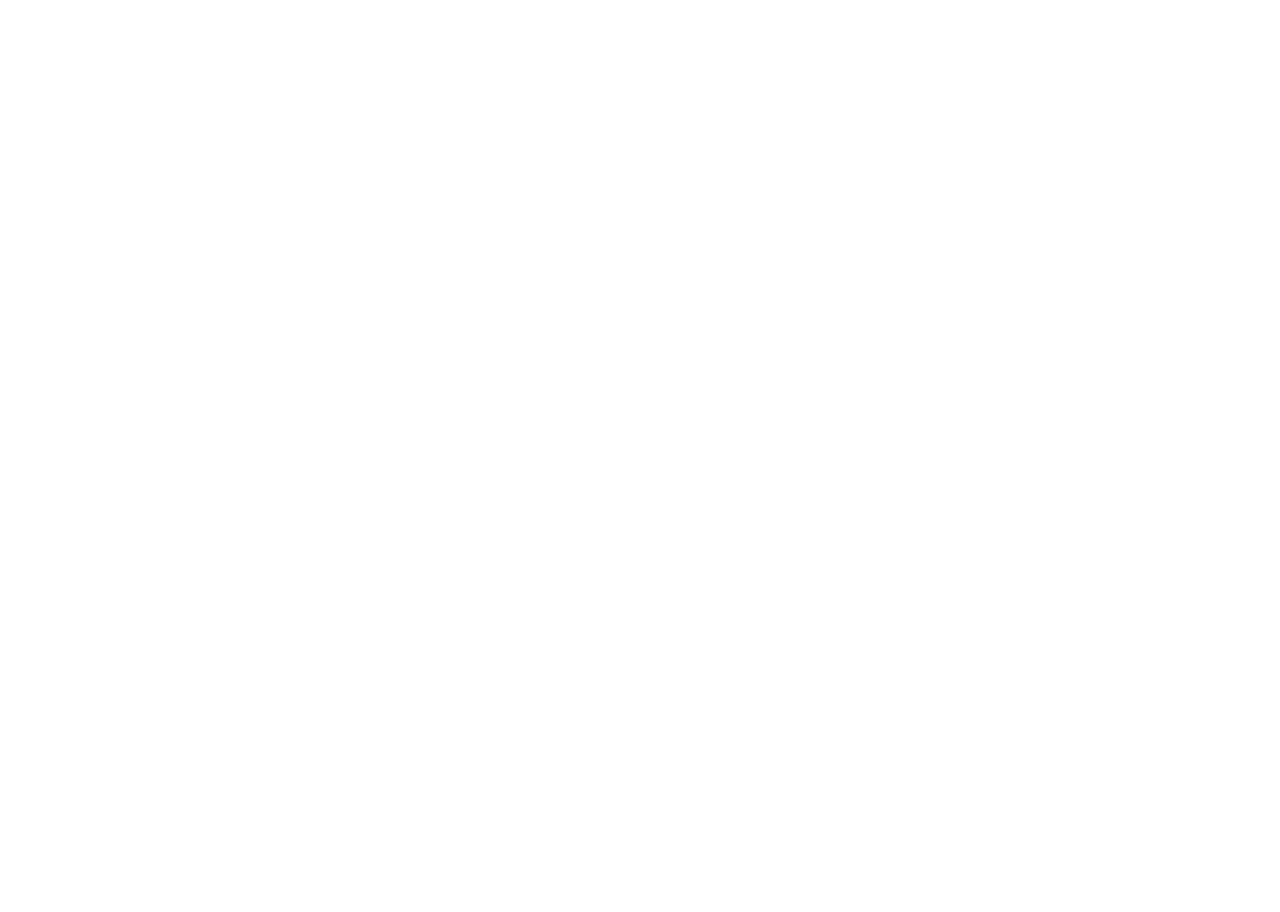
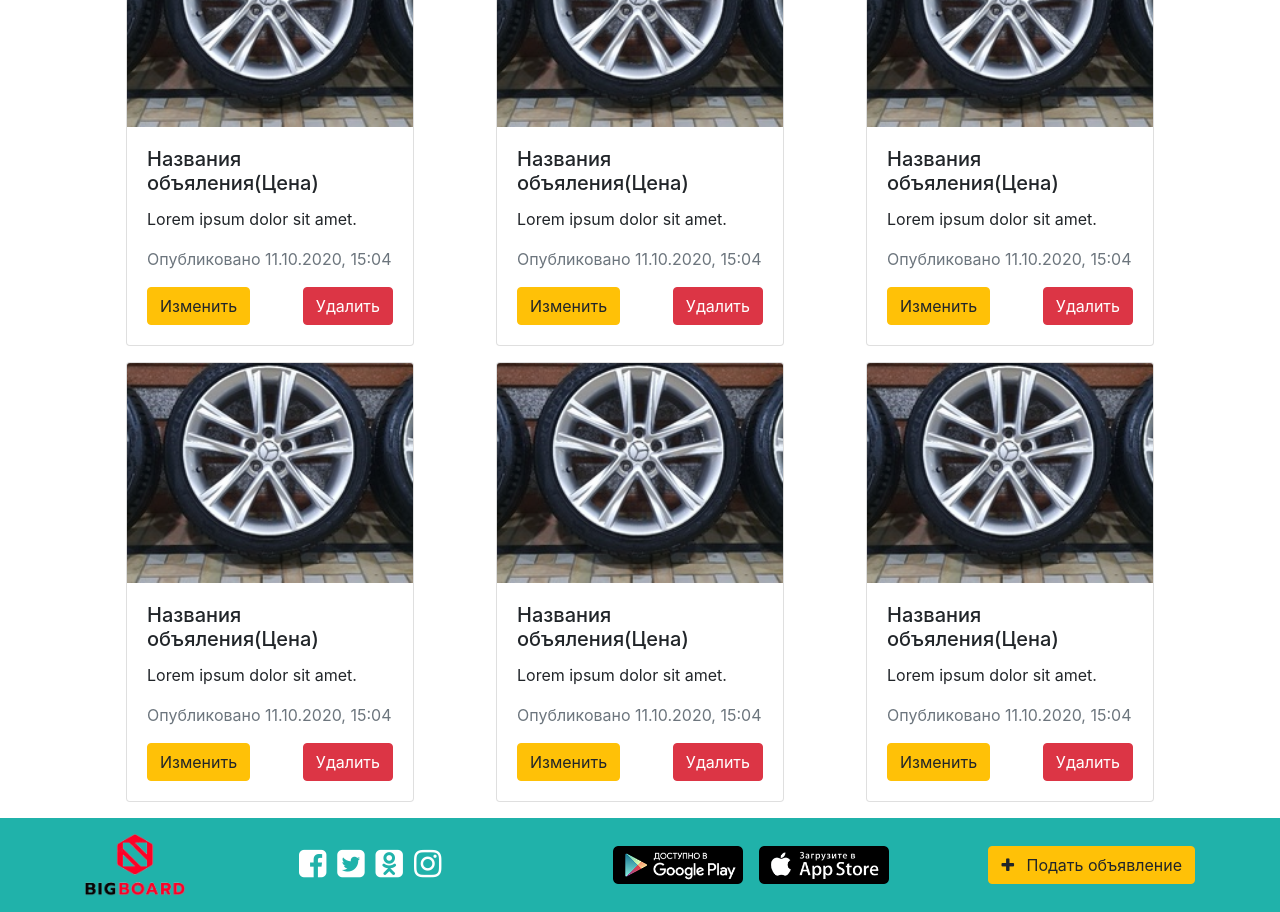
Before and after one commit to kosimbekGH/big-board, an Angular app: page /personal-area in a window 1280 px wide. Shown: the part 260-1172 px from the top of the page. Before the commit the page ends 800 px from the top, so only its background shows below. Built offline with nearby package versions, Linux system fonts and the light colour scheme.

Commit message:
создание личного кабинета

```diff
--- a/src/app/components/footer/footer.component.html
+++ b/src/app/components/footer/footer.component.html
@@ -7,10 +7,10 @@
     </div>
 
     <div>
-      <a href="facebook.com"> <span class=" fa fa-facebook-square fa-2x col-2 cursor-pointer"></span></a>
-      <a href="twitter.com"><span  class="fa fa-twitter-square fa-2x col-2 cursor-pointer"></span></a>
-      <a href="ok.ru"> <span  class="fa fa-odnoklassniki-square fa-2x col-2 cursor-pointer"></span></a>
-      <a href="instagram.com"> <span  class="fa fa-instagram fa-2x col-2 cursor-pointer"></span></a>
+      <a href=""> <span class=" fa fa-facebook-square fa-2x col-2 cursor-pointer"></span></a>
+      <a href=""><span  class="fa fa-twitter-square fa-2x col-2 cursor-pointer"></span></a>
+      <a href=""> <span  class="fa fa-odnoklassniki-square fa-2x col-2 cursor-pointer"></span></a>
+      <a href=""> <span  class="fa fa-instagram fa-2x col-2 cursor-pointer"></span></a>
     </div>
 
     <div><img class="pic-size mr-3" src="../../../assets/img/google-play.png" alt="">
--- a/src/app/pages/ad/components/ad-detail/ad-detail.component.html
+++ b/src/app/pages/ad/components/ad-detail/ad-detail.component.html
@@ -6,7 +6,7 @@
     <div class="d-flex justify-content-between section-width">
       <span class="pl-0 ">Дата публикации</span>
       <span class=" text-muted">Номер объявления</span>
-      <span class="fa fa-star-o fa-2x text-warning"></span>
+      <span routerLink="/favorite" class="fa fa-star-o fa-2x text-warning"></span>
     </div>
 
   </section>
--- a/src/app/pages/favorite/components/favorite/favorite.component.html
+++ b/src/app/pages/favorite/components/favorite/favorite.component.html
@@ -1 +1,64 @@
-<p>favorite works!</p>
+
+<div class="container">
+
+<h2 class="mt-3">Избранные</h2>
+
+
+<div class="d-flex justify-content-around mt-3">
+
+  <div routerLink="/ad-detail" class="card cursor-pointer" style="width: 18rem;">
+    <img src="../../../../../assets/img/1.jpg" class="card-img-top" alt="...">
+    <div class="card-body">
+      <h5 class="card-title">Названия объяления(Цена)</h5>
+        <button class="btn btn-danger col-12 ">Убрать из избранных</button>
+    </div>
+  </div>
+
+  <div routerLink="/ad-detail" class="card cursor-pointer" style="width: 18rem;">
+    <img src="../../../../../assets/img/1.jpg" class="card-img-top" alt="...">
+    <div class="card-body">
+      <h5 class="card-title">Названия объяления(Цена)</h5>
+      <button class="btn btn-danger col-12 ">Убрать из избранных</button>
+    </div>
+  </div>
+
+  <div routerLink="/ad-detail" class="card cursor-pointer" style="width: 18rem;">
+  <img src="../../../../../assets/img/1.jpg" class="card-img-top" alt="...">
+  <div class="card-body">
+    <h5 class="card-title">Названия объяления(Цена)</h5>
+    <button class="btn btn-danger col-12 ">Убрать из избранных</button>
+  </div>
+</div>
+
+</div>
+
+  <div class="d-flex justify-content-around mt-3">
+
+    <div routerLink="/ad-detail" class="card cursor-pointer" style="width: 18rem;">
+      <img src="../../../../../assets/img/1.jpg" class="card-img-top" alt="...">
+      <div class="card-body">
+        <h5 class="card-title">Названия объяления(Цена)</h5>
+        <button class="btn btn-danger col-12 ">Убрать из избранных</button>
+      </div>
+    </div>
+
+    <div routerLink="/ad-detail" class="card cursor-pointer" style="width: 18rem;">
+      <img src="../../../../../assets/img/1.jpg" class="card-img-top" alt="...">
+      <div class="card-body">
+        <h5 class="card-title">Названия объяления(Цена)</h5>
+        <button class="btn btn-danger col-12 ">Убрать из избранных</button>
+      </div>
+    </div>
+
+    <div routerLink="/ad-detail" class="card cursor-pointer" style="width: 18rem;">
+      <img src="../../../../../assets/img/1.jpg" class="card-img-top" alt="...">
+      <div class="card-body">
+        <h5 class="card-title">Названия объяления(Цена)</h5>
+        <button class="btn btn-danger col-12 ">Убрать из избранных</button>
+      </div>
+    </div>
+
+  </div>
+
+
+</div>
--- a/src/app/pages/profile/components/login/login.component.html
+++ b/src/app/pages/profile/components/login/login.component.html
@@ -51,11 +51,13 @@
           <input type="email" class="form-control">
         </div>
 
-        <div class="form-group pl-0 col-5">
+        <div class="form-group pl-0 col-5 ">
           <label>Введите пароль</label>
           <input type="password" class="form-control">
         </div>
-        <button type="submit" class="btn btn-primary reg-m-b">Вход</button>
+        <div class="margin-30">
+          <button type="submit" class="btn btn-primary">Вход</button>
+        </div>
 
       </ng-template>
     </div>
--- a/src/app/pages/profile/components/login/login.component.scss
+++ b/src/app/pages/profile/components/login/login.component.scss
@@ -1,6 +1,6 @@
 .cursor-pointer{
   cursor:pointer;
 }
-.reg-m-b{
-  margin-bottom: 300px;
+.margin-30{
+  margin-bottom: 250px;
 }
--- a/src/app/pages/profile/components/personal-area/personal-area.component.html
+++ b/src/app/pages/profile/components/personal-area/personal-area.component.html
@@ -1 +1,99 @@
-<p>personal-area works!</p>
+<div class="container">
+
+
+<div class="mb-3 mt-3">
+  <h2>Мои объявления</h2>
+</div>
+
+
+<div class="d-flex justify-content-around mt-3">
+
+  <div routerLink="/ad-detail" class="card cursor-pointer" style="width: 18rem;">
+    <img src="../../../../../assets/img/1.jpg" class="card-img-top" alt="...">
+    <div class="card-body">
+      <h5 class="card-title">Названия объяления(Цена)</h5>
+      <p>Lorem ipsum dolor sit amet.</p>
+      <p class="card-text text-muted">Опубликовано 11.10.2020, 15:04 </p>
+        <div  class="d-flex justify-content-between" >
+          <button class="btn btn-warning">Изменить</button>
+          <button class="btn btn-danger ">Удалить</button>
+        </div>
+    </div>
+  </div>
+
+  <div routerLink="/ad-detail" class="card cursor-pointer" style="width: 18rem;">
+    <img src="../../../../../assets/img/1.jpg" class="card-img-top" alt="...">
+    <div class="card-body">
+      <h5 class="card-title">Названия объяления(Цена)</h5>
+      <p>Lorem ipsum dolor sit amet.</p>
+      <p class="card-text text-muted">Опубликовано 11.10.2020, 15:04 </p>
+      <div  class="d-flex justify-content-between" >
+        <button class="btn btn-warning">Изменить</button>
+        <button class="btn btn-danger ">Удалить</button>
+      </div>
+    </div>
+  </div>
+
+  <div routerLink="/ad-detail" class="card cursor-pointer" style="width: 18rem;">
+    <img src="../../../../../assets/img/1.jpg" class="card-img-top" alt="...">
+    <div class="card-body">
+      <h5 class="card-title">Названия объяления(Цена)</h5>
+      <p>Lorem ipsum dolor sit amet.</p>
+      <p class="card-text text-muted">Опубликовано 11.10.2020, 15:04 </p>
+      <div  class="d-flex justify-content-between" >
+        <button class="btn btn-warning">Изменить</button>
+        <button class="btn btn-danger ">Удалить</button>
+      </div>
+    </div>
+  </div>
+
+
+</div>
+
+  <div class="d-flex justify-content-around mt-3">
+
+    <div routerLink="/ad-detail" class="card cursor-pointer" style="width: 18rem;">
+      <img src="../../../../../assets/img/1.jpg" class="card-img-top" alt="...">
+      <div class="card-body">
+        <h5 class="card-title">Названия объяления(Цена)</h5>
+        <p>Lorem ipsum dolor sit amet.</p>
+        <p class="card-text text-muted">Опубликовано 11.10.2020, 15:04 </p>
+        <div  class="d-flex justify-content-between" >
+          <button class="btn btn-warning">Изменить</button>
+          <button class="btn btn-danger ">Удалить</button>
+        </div>
+      </div>
+    </div>
+
+    <div routerLink="/ad-detail" class="card cursor-pointer" style="width: 18rem;">
+      <img src="../../../../../assets/img/1.jpg" class="card-img-top" alt="...">
+      <div class="card-body">
+        <h5 class="card-title">Названия объяления(Цена)</h5>
+        <p>Lorem ipsum dolor sit amet.</p>
+        <p class="card-text text-muted">Опубликовано 11.10.2020, 15:04 </p>
+        <div  class="d-flex justify-content-between" >
+          <button class="btn btn-warning">Изменить</button>
+          <button class="btn btn-danger ">Удалить</button>
+        </div>
+      </div>
+    </div>
+
+    <div routerLink="/ad-detail" class="card cursor-pointer" style="width: 18rem;">
+      <img src="../../../../../assets/img/1.jpg" class="card-img-top" alt="...">
+      <div class="card-body">
+        <h5 class="card-title">Названия объяления(Цена)</h5>
+        <p>Lorem ipsum dolor sit amet.</p>
+        <p class="card-text text-muted">Опубликовано 11.10.2020, 15:04 </p>
+        <div  class="d-flex justify-content-between" >
+          <button class="btn btn-warning">Изменить</button>
+          <button class="btn btn-danger ">Удалить</button>
+        </div>
+      </div>
+    </div>
+
+
+  </div>
+
+
+
+</div>
--- a/src/app/pages/profile/components/personal-area/personal-area.component.scss
+++ b/src/app/pages/profile/components/personal-area/personal-area.component.scss
@@ -0,0 +1,3 @@
+.cursor-pointer{
+  cursor: pointer;
+}
```
Also changed, not shown: src/app/pages/favorite/favorite.module.ts (+5 -3 lines), src/app/pages/profile/profile.module.ts (+5 -3 lines).
